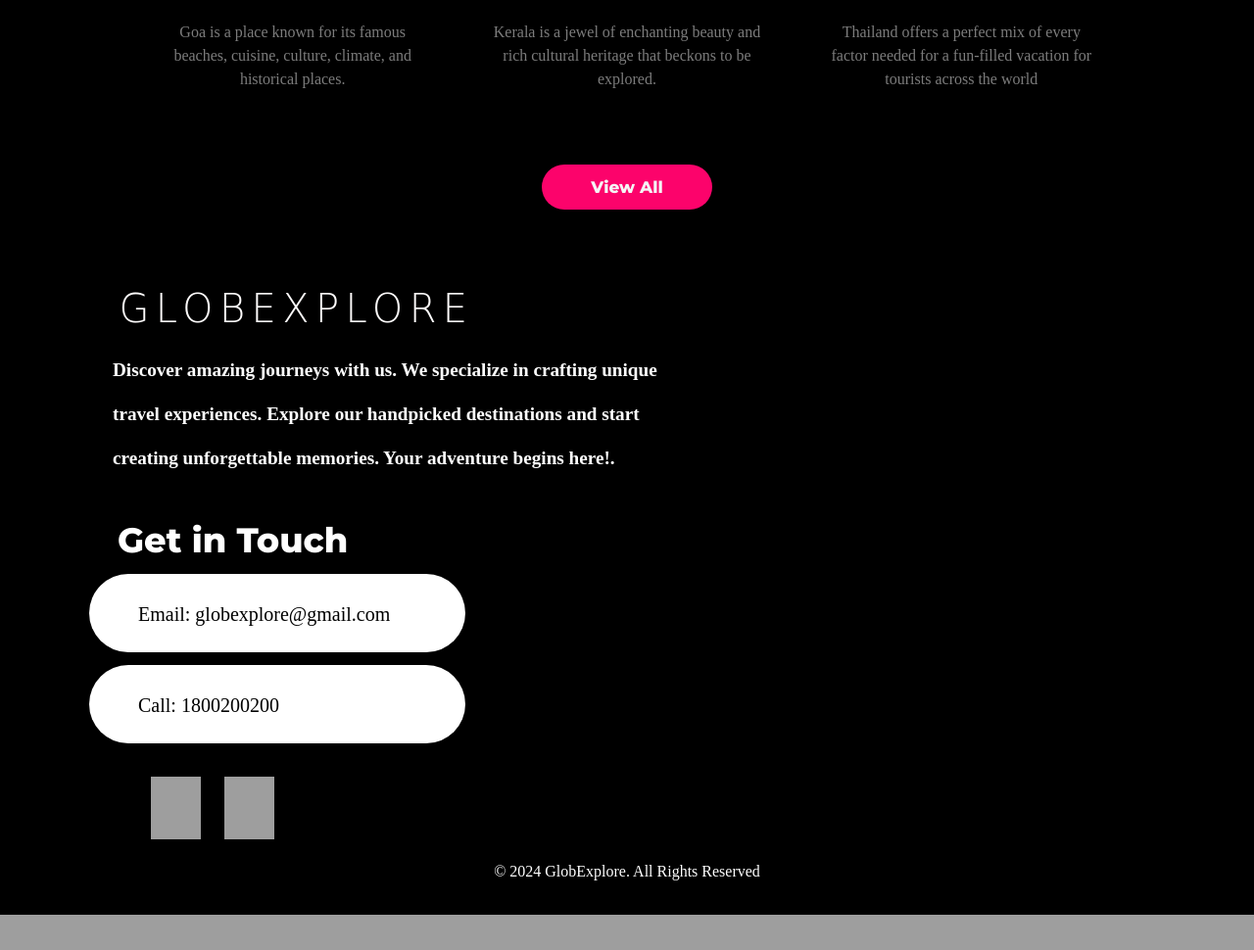
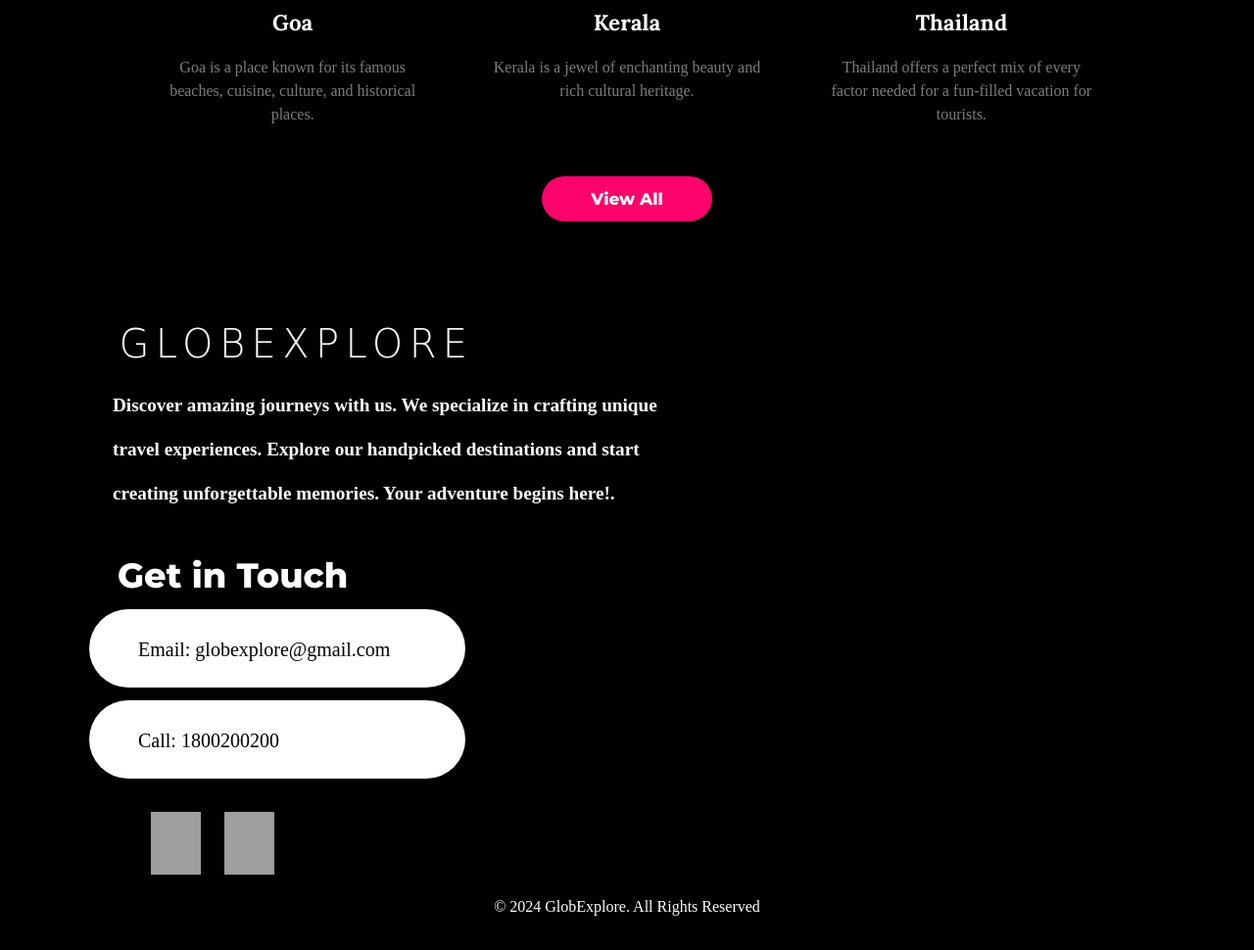
Before and after one commit to Mohitkanyal/Globexplore, a PHP site: page / in a window 1280 px wide. Shown: the part 2701-3671 px from the top of the page at 98% size. Before the commit the page ends 3635 px from the top, so only its background shows below. Run offline with PHP 8.4, Linux system fonts and the light colour scheme; some web fonts are replaced; grey boxes are pictures that could not be loaded.

Commit message:
Update index.php

```diff
--- a/mini-project/index.php
+++ b/mini-project/index.php
@@ -1,5 +1,60 @@
 <?php
 include 'navbar.php';
+
+// Database connection parameters
+$servername = getenv("DB_SERVER");
+$username = getenv("DB_USER");
+$password = getenv("DB_PASS");
+$dbname = getenv("DB_NAME");
+
+$servername2 = getenv("AD_SERVER");
+$username2 = getenv("AD_USER");
+$password2 = getenv("AD_PASS");
+$dbname2 = getenv("AD_NAME");
+
+// Create connection 1
+$conn = new mysqli($servername, $username, $password, $dbname);
+
+// Check connection 1
+if ($conn->connect_error) {
+    die("Connection failed: " . $conn->connect_error);
+}
+
+// Function to execute SQL file
+function executeSQLFile($filename, $conn) {
+    $sql = file_get_contents($filename);
+    if ($conn->multi_query($sql)) {
+        do {
+            // Check for more results
+            if ($result = $conn->store_result()) {
+                $result->free();
+            }
+        } while ($conn->more_results() && $conn->next_result());
+        echo "SQL file $filename executed successfully.<br>";
+    } else {
+        echo "Error executing $filename: " . $conn->error . "<br>";
+    }
+}
+
+// Execute the SQL files 1
+executeSQLFile('../sql/users.sql', $conn);
+
+// Create connection 2
+$conn2 = new mysqli($servername2, $username2, $password2, $dbname2);
+
+// Check connection 2
+if ($conn2->connect_error) {
+    die("Connection failed: " . $conn2->connect_error);
+}
+
+// Execute the SQL files 2
+executeSQLFile('../sql/admin.sql', $conn2);
+
+
+
+// Close connection
+$conn->close();
+$conn2->close();
 ?>
 <!DOCTYPE html>
 <html lang="en">
@@ -8,41 +63,28 @@
     <meta name="viewport" content="width=device-width, initial-scale=1.0">
     <title>GLOBEXPLORE</title>
     <link rel="stylesheet" href="css/style.css?v=11">
-    <!-- <link href='https://unpkg.com/boxicons@2.1.2/css/boxicons.min.css' rel='stylesheet'> -->
-    <!-- favicon -->
-    <link rel="icon"
-    sizes="32*32"
-    href="./img/Screenshot_2024-03-01_221406-removebg-preview.png">
-
+    <link rel="icon" sizes="32*32" href="./img/Screenshot_2024-03-01_221406-removebg-preview.png">
 </head>
 <body>
 
-
 <header>
-        <!-- <div class="header-img" style="background-image: url(./img/pexels-archie-binamira-913215.jpg);"></div> -->
     <div class="header-content">
-            <h2 >Let's Travel The World Together</h2>
-            <!-- <div class="line"></div> -->
-            <!-- <h1>A WONDERFUL GIFT</h1> -->
-
+        <h2>Let's Travel The World Together</h2>
     </div>
 </header>
-         <!--Events-->
+
 <section class="events" id="events">
     <div class="container">
         <div class="title">
             <h1>Upcoming Events</h1>
-                    <!-- <div class="line"></div> -->
         </div>
-
 
         <div class="box">
             <div class="card">
                 <img class="card-img" src="./img/card1.jfif" />
                 <h4>Everest camp trek</h4>
                 <p class="font-color">
-                            Everest base camp trek is without a doubt, one of
-                            the most renowned travel destinations in the world.
+                    Everest base camp trek is without a doubt, one of the most renowned travel destinations in the world.
                 </p>
                 <a href="eventsdetails.php?pkgid=1" class="bttn">All Details</a>
             </div>
@@ -50,8 +92,7 @@
                 <img src="./img/card2.jpg" />
                 <h4>Lakshadweep</h4>
                 <p class="font-color">
-                        Settled off the Kerala coast on Laccadive sea, Lakshadweep .
-                        A club of 36 islands, a nature tourism destination.
+                    Settled off the Kerala coast on Laccadive sea, Lakshadweep is a nature tourism destination.
                 </p>
                 <a href="eventsdetails.php?pkgid=2" class="bttn">All Details</a>
             </div>
@@ -59,8 +100,7 @@
                 <img src="./img/card3.jpg" />
                 <h4>Sahara Desert</h4>
                 <p class="font-color">
-                        Embark on the best desert safari in Dubai and try thrilling activities,
-                         enjoy BBQ meals, round trip transfers etc.
+                    Embark on the best desert safari in Dubai and try thrilling activities, enjoy BBQ meals, round trip transfers etc.
                 </p>
                 <a href="eventsdetails.php?pkgid=3" class="bttn">All Details</a>
             </div>
@@ -68,24 +108,15 @@
     </div>
 </section>
 
-    <!--Events-->
-<!-- <div class="background-image" style="background-image: url(./img/pexels-archie-binamira-913215.jpg);"></div> -->
-
-
 <section class="explore" id="explore">
     <div class="explore-content">
         <h2>About Us</h2>
         <p>
-
-Welcome to GlobExplore your gateway to unforgettable adventures! We specialize in crafting tour packages that turn ordinary trips into extraordinary experiences. Our team is dedicated to providing hassle-free travel with expert guides and seamless logistics, ensuring you create lasting memories at every destination.
+            Welcome to GlobExplore, your gateway to unforgettable adventures! We specialize in crafting tour packages that turn ordinary trips into extraordinary experiences.
         </p>
     </div>
 </section>
 
-
-
-
- <!--Events-->
 <section class="events" id="tours">
     <div class="container">
         <div class="title">
@@ -95,49 +126,31 @@
         <div class="box">
             <div class="card">
                 <a href="packagedetails.php?pkgid=7">
-                <img class="card-img" src="./img/package1.jpg" /></a>
+                    <img class="card-img" src="./img/package1.jpg" />
+                </a>
                 <h4>Goa</h4>
-                <p >
-                Goa is a place known for its famous beaches,
-                cuisine, culture, climate, and historical places.
-                </p>
-                <!-- <a href="#" class="bttn">All Details</a> -->
+                <p>Goa is a place known for its famous beaches, cuisine, culture, and historical places.</p>
             </div>
             <div class="card">
                 <a href="packagedetails.php?pkgid=2">
-                <img src="./img/package2.jpg" /></a>
-
+                    <img src="./img/package2.jpg" />
+                </a>
                 <h4>Kerala</h4>
-            <p>
-            Kerala is a jewel of enchanting beauty and rich
-            cultural heritage that beckons to be explored.
-            </p>
+                <p>Kerala is a jewel of enchanting beauty and rich cultural heritage.</p>
                 <a href="packages.php" class="bttn1">View All</a>
             </div>
             <div class="card">
                 <a href="internationaldetails.php?pkgid=6">
-            <img src="./img/package3.jpg" /></a>
+                    <img src="./img/package3.jpg" />
+                </a>
                 <h4>Thailand</h4>
-            <p>
-            Thailand offers a perfect mix of every factor
-            needed for a fun-filled vacation for tourists across the world
-            </p>
-            <!-- <a href="#" class="bttn">All Details</a> -->
+                <p>Thailand offers a perfect mix of every factor needed for a fun-filled vacation for tourists.</p>
             </div>
         </div>
     </div>
 </section>
-<!--Events-->
-<!-- <div >
-
-<a href="#" class="view-all">View All</a>
-</div> -->
-
-
-<!-- contact us -->
-
 
 <?php include("footer.php");?>
+
 </body>
-
 </html>
```
Lines whose indentation alone changed are shown as unchanged.
